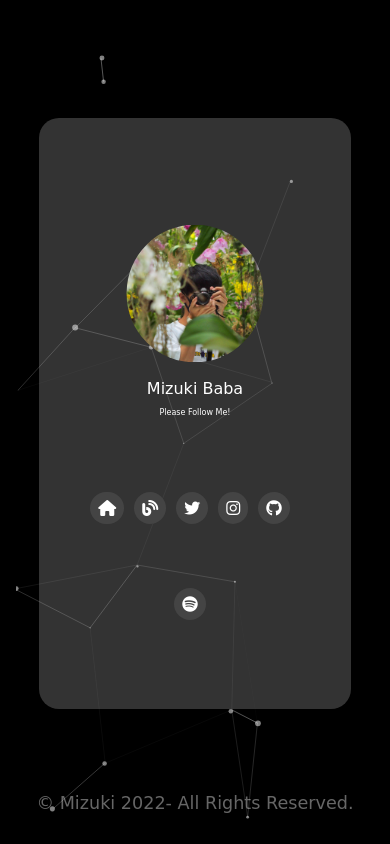
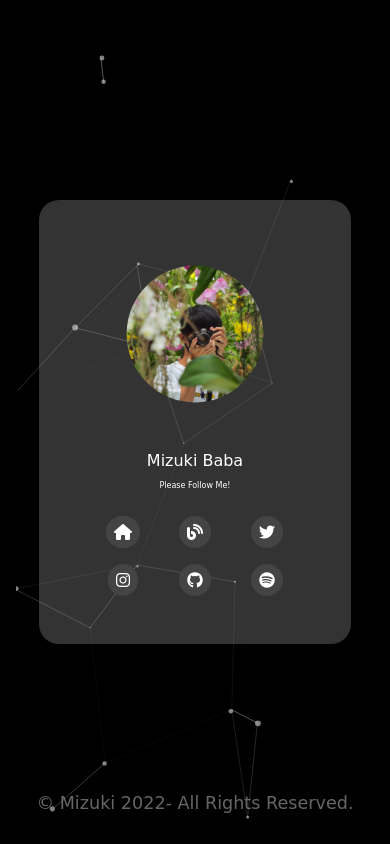
Before and after one commit to lovelovetrb/lovelovetrb-share-page, a plain HTML site: page index.html in a window 390 px wide. Drawn offline with nearby package versions, Linux system fonts and the light colour scheme; a web font is replaced by a local one.

Commit message:
change design

```diff
--- a/css/index.css
+++ b/css/index.css
@@ -58,23 +58,29 @@ body {
 ==================================================== */
 
 .marge {
-  padding: 7vh;
+  /* padding: 30px; */
+}
+
+main{
+  display: flex;
+  height: 100vh;
 }
 
 .wrapper {
   position: relative;
   max-width: 1000px;
-  height: 70vh;
   margin: 0 auto;
-  background-color: var(--main_color);
-  border-radius: 20px;
-  padding: 3rem;
   display: flex;
   align-items: center;
   justify-content: center;
   width: 80%;
 }
 
+.wrapper div{
+  background-color: var(--main_color);
+  border-radius: 20px;
+    padding: 3rem;
+}
 
 #particles-js{
 	position:fixed;
@@ -104,6 +110,7 @@ body {
 }
 
 .text{
+  font-size: 1rem;
   text-align: center;
 }
 
@@ -114,14 +121,18 @@ justify-content: center;
 flex-wrap: wrap;
 }
 
+.sns-list li {
+  width: calc(100%/10);
+  text-align: center;
+  margin-top: 3rem;
+}
+
 .sns-list i{
   font-size: 1.5rem;
   color: #fff;
   background-color: #444444;
   padding: 1rem;
   border-radius: 20px;
-  margin-right: 30px;
-  margin-top: 3rem;
 }
 
 /* FOOTER
--- a/css/mobile.css
+++ b/css/mobile.css
@@ -3,14 +3,18 @@
 
 @media screen and (max-width: 1000px) {
 
-.sns-list i {
+    .sns-list li{
+        width: calc(100%/6);
+        text-align: center;
+        margin-top: 2rem;
+    }
+
+    .sns-list i {
         font-size: 1.5rem;
         color: #fff;
         background-color: #444444;
         padding: 1rem;
         border-radius: 20px;
-        margin-right: 10px;
-        margin-top: 4rem;
     }
 
 }
@@ -37,8 +41,15 @@
 
 
         .name {
+            margin-top: 2rem;
             font-size: 1rem;
             text-align: center;
+        }
+
+        .sns-list li{
+            width: calc(100%/3);
+            text-align: center;
+            margin-top: 1rem;
         }
 
         .sns-list i {
@@ -47,7 +58,6 @@
             background-color: #444444;
             padding: .5rem;
             border-radius: 20px;
-            margin-right: 10px;
         }
 
         .text {
--- a/index.html
+++ b/index.html
@@ -38,6 +38,7 @@
     <!-- content -->
     <!-- about -->
     <div class="marge"></div>
+    <main>
       <div class="wrapper">
         <div>
           <img src="./src/icon.jpeg" class="icon" alt="icon" />
@@ -98,6 +99,7 @@
           </ul>
         </div>
       </div>
+    </main>
 
     <footer>
       <div class="address">
```
Lines whose indentation alone changed are shown as unchanged.
